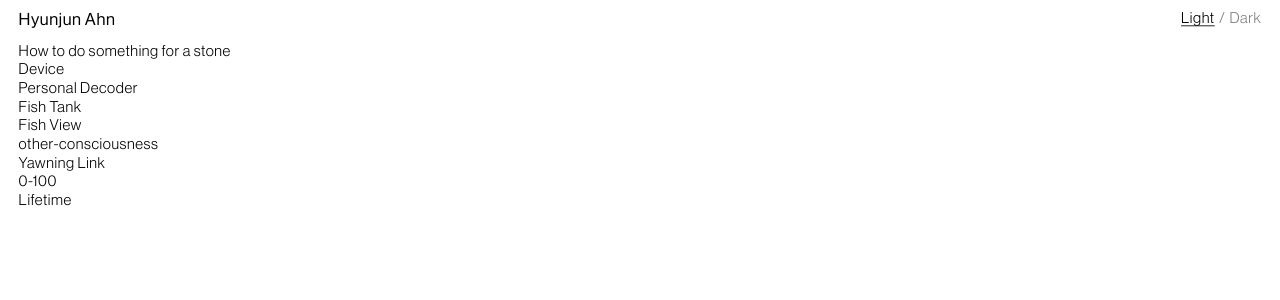
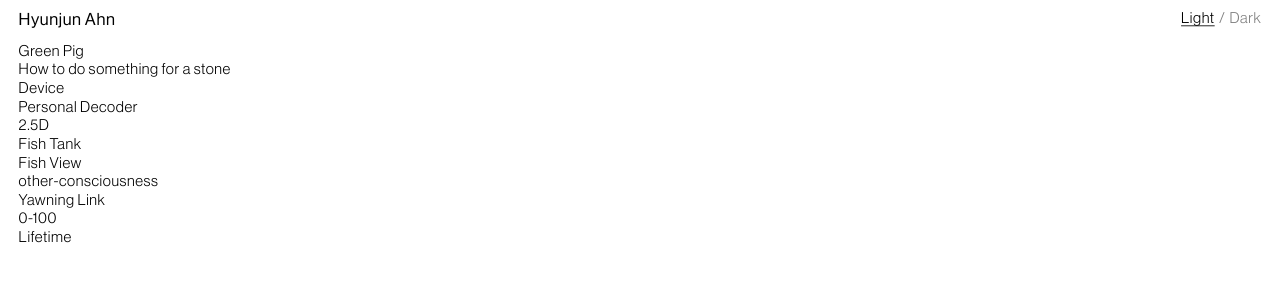
Before and after one commit to thisnicework/hyunjunahn, a React (Vite) app: page / in a window 1280 px wide. Shown: the top 300 px of the page. Built offline with nearby package versions, Linux system fonts and the light colour scheme.

Commit message:
Add Green Pig (2026) and 2.5D (2025)

```diff
--- a/generate-pages.js
+++ b/generate-pages.js
@@ -7,9 +7,11 @@ const distPath = path.join(__dirname, 'dist');
 
 // 작품 데이터 (제목 추가!)
 const projects = [
+    { id: 'greenpig', title: 'Green Pig', image: 'DSC00800.jpg' },
     { id: 'howtodosomethingforastone', title: 'How to do something for a stone', image: 'DSC00800.jpg' },
     { id: 'device', title: 'Device', image: 'DSC00800.jpg' },
     { id: 'personaldecoder', title: 'Personal Decoder', image: 'DSC00800.jpg' },
+    { id: '2.5d', title: '2.5D', image: 'DSC00800.jpg' },
     { id: 'fishtank', title: 'Fish Tank', image: 'DSC01525.JPG' },
     { id: 'fishview', title: 'Fish View', image: 'fishviewimage.jpg' },
     { id: 'other-consciousness', title: 'other-consciousness', image: 'IMG_2648.jpg' },
--- a/src/App.css
+++ b/src/App.css
@@ -261,6 +261,18 @@ html.dark-mode .social-icon {
 }
 
 #personaldecoder .project-image {
+  background-position: 50% 50%;
+  background-size: 100%;
+  max-width: 670px;
+}
+
+[id="2.5d"] .project-image {
+  background-position: 50% 50%;
+  background-size: 100%;
+  max-width: 670px;
+}
+
+#greenpig .project-image {
   background-position: 50% 50%;
   background-size: 100%;
   max-width: 670px;
--- a/src/data/projects.tsx
+++ b/src/data/projects.tsx
@@ -25,6 +25,20 @@ export const projects: Project[] = [
         id: 'hyunjunahn',
         label: 'Hyunjun Ahn',
         isProfile: true,
+    },
+    {
+        id: 'greenpig',
+        label: 'Green Pig',
+        year: '2026',
+        title: 'Green Pig',
+        textAlign: 'left',
+        descriptionSnippet: (
+            <>
+                Coming soon
+            </>
+        ),
+        // imageSrc: '/image/greenpig.jpg',
+        // vimeoLink: 'https://vimeo.com/placeholder'
     },
     {
         id: 'howtodosomethingforastone',
@@ -78,6 +92,20 @@ export const projects: Project[] = [
             members: ['Yeji Kim', 'Hyunjun Ahn', 'Geonwoo Kim', 'Seongyeol Lee']
         },
         // imageSrc: '/image/personaldecoder.jpg',
+        // vimeoLink: 'https://vimeo.com/placeholder'
+    },
+    {
+        id: '2.5d',
+        label: '2.5D',
+        year: '2025',
+        title: '2.5D',
+        textAlign: 'left',
+        descriptionSnippet: (
+            <>
+                Not archived yet
+            </>
+        ),
+        // imageSrc: '/image/2.5d.jpg',
         // vimeoLink: 'https://vimeo.com/placeholder'
     },
     {
```
